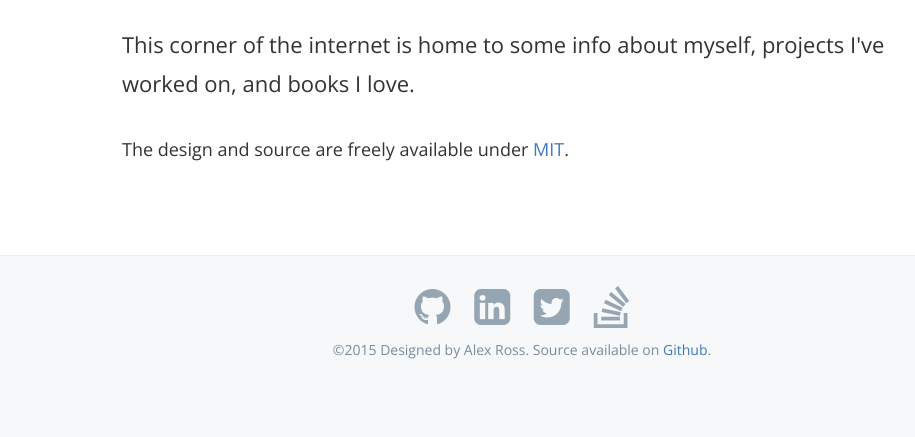
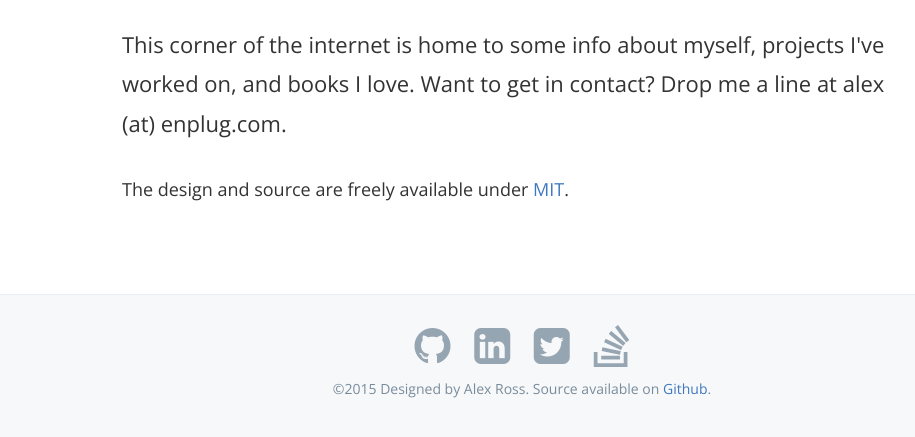
Before and after one commit to aleross/alexross.codes, a website: page index.html in a window 1280 px wide. Shown: the part 209-646 px from the top of the page, without its empty margins (118-1033 px from the left). Drawn offline with nearby package versions, Linux system fonts and the light colour scheme.

Commit message:
Contact info

```diff
--- a/index.html
+++ b/index.html
@@ -43,7 +43,7 @@
                     </nav>
                 </header>
                 <h1>Hi. I'm Alex Ross</h1>
-                <p class="opening">This corner of the internet is home to some info about myself, projects I've worked on, and books I love.</p>
+                <p class="opening">This corner of the internet is home to some info about myself, projects I've worked on, and books I love. Want to get in contact? Drop me a line at alex (at) enplug.com.</p>
                 <p>The design and source are freely available under <a href="https://github.com/aleross/alexross.codes/blob/gh-pages/LICENSE">MIT</a>.</p>
             </div>
         </div>
```
Also changed, not shown: src/html/pages/index.html (+1 -1 lines).
